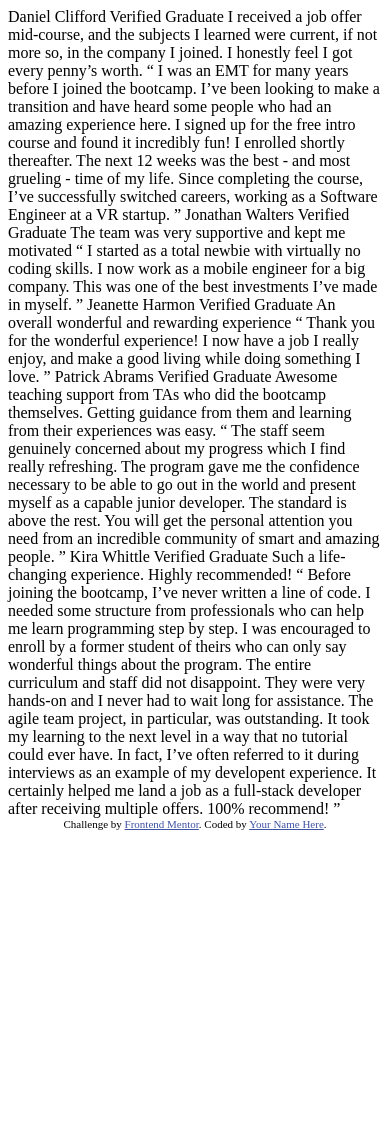
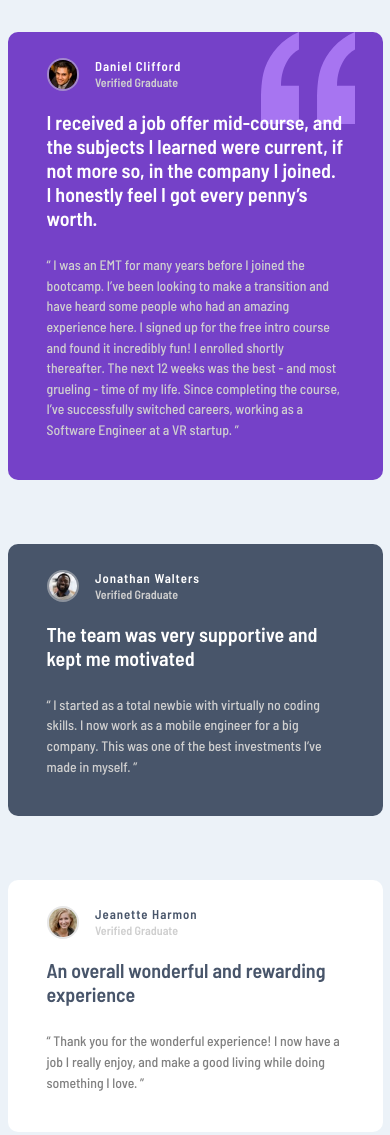
Before and after one commit to H4m4k/Testimonials-grid-section, a plain HTML site: page index.html in a window 390 px wide. Shown: the top 1135 px of the page. Before the commit the page ends 844 px from the top, so only its background shows below. Drawn offline with Linux system fonts and the light colour scheme.

Commit message:
mobile is done

```diff
--- /dev/null
+++ b/CSS/style.scss
@@ -0,0 +1,155 @@
+// VARIABLES
+$color-moderate-violet: hsl(263, 55%, 52%);
+$color-very-dark-grayish-blue: hsl(217, 19%, 35%);
+$color-very-dark-blackish-blue: hsl(219, 29%, 14%);
+$color-white: hsl(0, 0%, 100%);
+$color-light-gray-blue: hsl(210, 46%, 95%);
+$color-light-gray: hsl(0, 0%, 81%);
+
+// FONTS
+
+.barlow-medium {
+    font-family: "Barlow Semi Condensed", sans-serif;
+    font-weight: 500;
+    font-style: normal;
+}
+
+.barlow-semibold {
+    font-family: "Barlow Semi Condensed", sans-serif;
+    font-weight: 600;
+    font-style: normal;
+}
+
+// CSS - RESET
+*,
+*::before,
+*::after {
+    box-sizing: border-box;
+}
+
+* {
+    margin: 0;
+    padding: 0;
+    font: inherit;
+}
+
+img,
+picture,
+svg,
+video {
+    display: block;
+    max-width: 100%;
+}
+
+input,
+textarea,
+button,
+select {
+    font: inherit;
+}
+
+/* WEBSITE */
+
+body {
+    width: 100%;
+    margin: 0;
+    min-height: 100svh;
+    font-size: 13px;
+    background: $color-light-gray-blue;
+}
+
+.main {
+    display: grid;
+    grid-template: auto / 375px;
+    justify-content: center;
+}
+
+.testimony {
+    margin: 2rem 0;
+    padding: 2em 3em 3em 3em;
+    border-radius: 10px;
+
+    &__avatar {
+        display: inline-block;
+        border-radius: 50px;
+        height: 2.5em;
+        margin-right: 1rem;
+        border: solid 2px rgba(207, 207, 207, 0.5); //$color-light-gray converted to RGBA for opacity
+    }
+
+    &__name {
+        font-size: 0.8rem;
+        letter-spacing: 0.15ch;
+        display: inline-block;
+    }
+
+    .graduate {
+        color: $color-light-gray;
+        font-size: 0.75rem;
+        letter-spacing: initial;
+    }
+
+    &__title {
+        padding-bottom: 1.25em;
+        font-size: 1.25rem;
+    }
+    &__text {
+        color: $color-very-dark-grayish-blue;
+        font-size: 0.86rem;
+        line-height: 1.5;
+    }
+}
+
+/* Atribution */
+.attribution {
+    font-size: 11px;
+    text-align: center;
+
+    & a {
+        color: hsl(228, 45%, 44%);
+    }
+}
+
+// Background color setters with text colors alinged to contrast the backgrounds grouped for easier maintenance
+
+.bg-violet {
+    background: $color-moderate-violet;
+    color: $color-white;
+    background-image: url("/images/bg-pattern-quotation.svg");
+    background-repeat: no-repeat;
+    background-size: 25%;
+    background-position: 90% 0%;
+}
+
+.bg-violet > .testimony__text {
+    color: $color-light-gray;
+}
+
+.bg-gray-blue {
+    background: $color-very-dark-blackish-blue;
+    color: $color-light-gray-blue;
+}
+.bg-gray-blue > .testimony__text {
+    color: $color-light-gray;
+}
+
+.bg-gray-black {
+    background: $color-very-dark-grayish-blue;
+    color: $color-white;
+}
+.bg-gray-black > .testimony__text {
+    color: $color-light-gray;
+}
+
+.bg-white {
+    background: $color-white;
+    color: $color-very-dark-grayish-blue;
+}
+.bg-white > .testimony__text {
+    color: gray;
+}
+
+.wrap-img-name {
+    display: flex;
+    padding-bottom: 1.5em;
+}
--- a/index.html
+++ b/index.html
@@ -1,76 +1,189 @@
 <!DOCTYPE html>
 <html lang="en">
     <head>
-  <meta charset="UTF-8">
-  <meta name="viewport" content="width=device-width, initial-scale=1.0"> <!-- displays site properly based on user's device -->
+        <meta charset="UTF-8" />
+        <meta name="viewport" content="width=device-width, initial-scale=1.0" />
+        <!-- displays site properly based on user's device -->
 
-  <link rel="icon" type="image/png" sizes="32x32" href="./images/favicon-32x32.png">
+        <link
+            rel="icon"
+            type="image/png"
+            sizes="32x32"
+            href="./images/favicon-32x32.png"
+        />
+        <link rel="stylesheet" href="/CSS/style.css" />
+        <link rel="preconnect" href="https://fonts.googleapis.com" />
+        <link rel="preconnect" href="https://fonts.gstatic.com" crossorigin />
+        <link
+            href="https://fonts.googleapis.com/css2?family=Barlow+Semi+Condensed:wght@500;600&display=swap"
+            rel="stylesheet"
+        />
 
         <title>Frontend Mentor | [Challenge Name Here]</title>
 
         <!-- Feel free to remove these styles or customise in your own stylesheet 👍 -->
         <style>
-    .attribution { font-size: 11px; text-align: center; }
-    .attribution a { color: hsl(228, 45%, 44%); }
+            .attribution {
+                font-size: 11px;
+                text-align: center;
+            }
+            .attribution a {
+                color: hsl(228, 45%, 44%);
+            }
         </style>
     </head>
     <body>
-  Daniel Clifford
-  Verified Graduate
+        <main class="main">
+            <div class="testimony bg-violet">
+                <div class="wrap-img-name">
+                    <img
+                        class="testimony__avatar"
+                        src="/images/image-daniel.jpg"
+                        alt="Young man face while smiling"
+                    />
+                    <p class="testimony__name barlow-semibold">
+                        Daniel Clifford<br />
+                        <span class="graduate">Verified Graduate</span>
+                    </p>
+                </div>
 
-  I received a job offer mid-course, and the subjects I learned were current, if not more so,
-  in the company I joined. I honestly feel I got every penny’s worth.
+                <p class="testimony__title barlow-semibold">
+                    I received a job offer mid-course, and the subjects I
+                    learned were current, if not more so, in the company I
+                    joined. I honestly feel I got every penny’s worth.
+                </p>
 
-  “ I was an EMT for many years before I joined the bootcamp. I’ve been looking to make a
-  transition and have heard some people who had an amazing experience here. I signed up
-  for the free intro course and found it incredibly fun! I enrolled shortly thereafter.
-  The next 12 weeks was the best - and most grueling - time of my life. Since completing
-  the course, I’ve successfully switched careers, working as a Software Engineer at a VR startup. ”
+                <blockquote class="testimony__text barlow-medium">
+                    “ I was an EMT for many years before I joined the bootcamp.
+                    I’ve been looking to make a transition and have heard some
+                    people who had an amazing experience here. I signed up for
+                    the free intro course and found it incredibly fun! I
+                    enrolled shortly thereafter. The next 12 weeks was the best
+                    - and most grueling - time of my life. Since completing the
+                    course, I’ve successfully switched careers, working as a
+                    Software Engineer at a VR startup. ”
+                </blockquote>
+            </div>
 
-  Jonathan Walters
-  Verified Graduate
+            <div class="testimony bg-gray-black">
+                <div class="wrap-img-name">
+                    <img
+                        class="testimony__avatar"
+                        src="/images/image-jonathan.jpg"
+                        alt="Bearded man smiling"
+                    />
+                    <p class="testimony__name barlow-semibold">
+                        Jonathan Walters<br />
+                        <span class="graduate">Verified Graduate</span>
+                    </p>
+                </div>
 
+                <p class="testimony__title barlow-semibold">
                     The team was very supportive and kept me motivated
+                </p>
 
-  “ I started as a total newbie with virtually no coding skills. I now work as a mobile engineer
-  for a big company. This was one of the best investments I’ve made in myself. ”
+                <blockquote class="testimony__text barlow-medium">
+                    “ I started as a total newbie with virtually no coding
+                    skills. I now work as a mobile engineer for a big company.
+                    This was one of the best investments I’ve made in myself. ”
+                </blockquote>
+            </div>
 
-  Jeanette Harmon
-  Verified Graduate
+            <div class="testimony bg-white">
+                <div class="wrap-img-name">
+                    <img
+                        class="testimony__avatar"
+                        src="/images/image-jeanette.jpg"
+                        alt="Blond haired woman smiling "
+                    />
+                    <p class="testimony__name barlow-semibold">
+                        Jeanette Harmon<br />
+                        <span class="graduate">Verified Graduate</span>
+                    </p>
+                </div>
 
+                <p class="testimony__title barlow-semibold">
                     An overall wonderful and rewarding experience
+                </p>
 
-  “ Thank you for the wonderful experience! I now have a job I really enjoy, and make a good living
-  while doing something I love. ”
+                <blockquote class="testimony__text barlow-medium">
+                    “ Thank you for the wonderful experience! I now have a job I
+                    really enjoy, and make a good living while doing something I
+                    love. ”
+                </blockquote>
+            </div>
 
-  Patrick Abrams
-  Verified Graduate
+            <div class="testimony bg-gray-blue">
+                <div class="wrap-img-name">
+                    <img
+                        class="testimony__avatar"
+                        src="/images/image-patrick.jpg"
+                        alt="Young man wearing glasses"
+                    />
+                    <p class="testimony__name barlow-semibold">
+                        Patrick Abrams<br />
+                        <span class="graduate">Verified Graduate</span>
+                    </p>
+                </div>
 
-  Awesome teaching support from TAs who did the bootcamp themselves. Getting guidance from them and
-  learning from their experiences was easy.
+                <p class="testimony__title barlow-semibold">
+                    Awesome teaching support from TAs who did the bootcamp
+                    themselves. Getting guidance from them and learning from
+                    their experiences was easy.
+                </p>
 
-  “ The staff seem genuinely concerned about my progress which I find really refreshing. The program
-  gave me the confidence necessary to be able to go out in the world and present myself as a capable
-  junior developer. The standard is above the rest. You will get the personal attention you need from
+                <blockquote class="testimony__text barlow-medium">
+                    “ The staff seem genuinely concerned about my progress which
+                    I find really refreshing. The program gave me the confidence
+                    necessary to be able to go out in the world and present
+                    myself as a capable junior developer. The standard is above
+                    the rest. You will get the personal attention you need from
                     an incredible community of smart and amazing people. ”
+                </blockquote>
+            </div>
 
-  Kira Whittle
-  Verified Graduate
+            <div class="testimony bg-white">
+                <div class="wrap-img-name">
+                    <img
+                        class="testimony__avatar"
+                        src="/images/image-kira.jpg"
+                        alt="Long dark hair woman with a mild smile"
+                    />
+                    <p class="testimony__name barlow-semibold">
+                        Kira Whittle<br />
+                        <span class="graduate">Verified Graduate</span>
+                    </p>
+                </div>
 
+                <p class="testimony__title barlow-semibold">
                     Such a life-changing experience. Highly recommended!
+                </p>
 
-  “ Before joining the bootcamp, I’ve never written a line of code. I needed some structure from
-  professionals who can help me learn programming step by step. I was encouraged to enroll by a former
-  student of theirs who can only say wonderful things about the program. The entire curriculum and staff
-  did not disappoint. They were very hands-on and I never had to wait long for assistance. The agile team
-  project, in particular, was outstanding. It took my learning to the next level in a way that no tutorial
-  could ever have. In fact, I’ve often referred to it during interviews as an example of my developent
-  experience. It certainly helped me land a job as a full-stack developer after receiving multiple offers.
-  100% recommend! ”
+                <blockquote class="testimony__text barlow-medium">
+                    “ Before joining the bootcamp, I’ve never written a line of
+                    code. I needed some structure from professionals who can
+                    help me learn programming step by step. I was encouraged to
+                    enroll by a former student of theirs who can only say
+                    wonderful things about the program. The entire curriculum
+                    and staff did not disappoint. They were very hands-on and I
+                    never had to wait long for assistance. The agile team
+                    project, in particular, was outstanding. It took my learning
+                    to the next level in a way that no tutorial could ever have.
+                    In fact, I’ve often referred to it during interviews as an
+                    example of my developent experience. It certainly helped me
+                    land a job as a full-stack developer after receiving
+                    multiple offers. 100% recommend! ”
+                </blockquote>
+            </div>
+        </main>
 
         <div class="attribution">
-    Challenge by <a href="https://www.frontendmentor.io?ref=challenge" target="_blank">Frontend Mentor</a>.
-    Coded by <a href="#">Your Name Here</a>.
+            Challenge by
+            <a
+                href="https://www.frontendmentor.io?ref=challenge"
+                target="_blank"
+                >Frontend Mentor</a
+            >. Coded by <a href="#">Your Name Here</a>.
         </div>
     </body>
 </html>
```
Also changed, not shown: CSS/style.css (added), 1 other file. Lines whose indentation alone changed are shown as unchanged.
